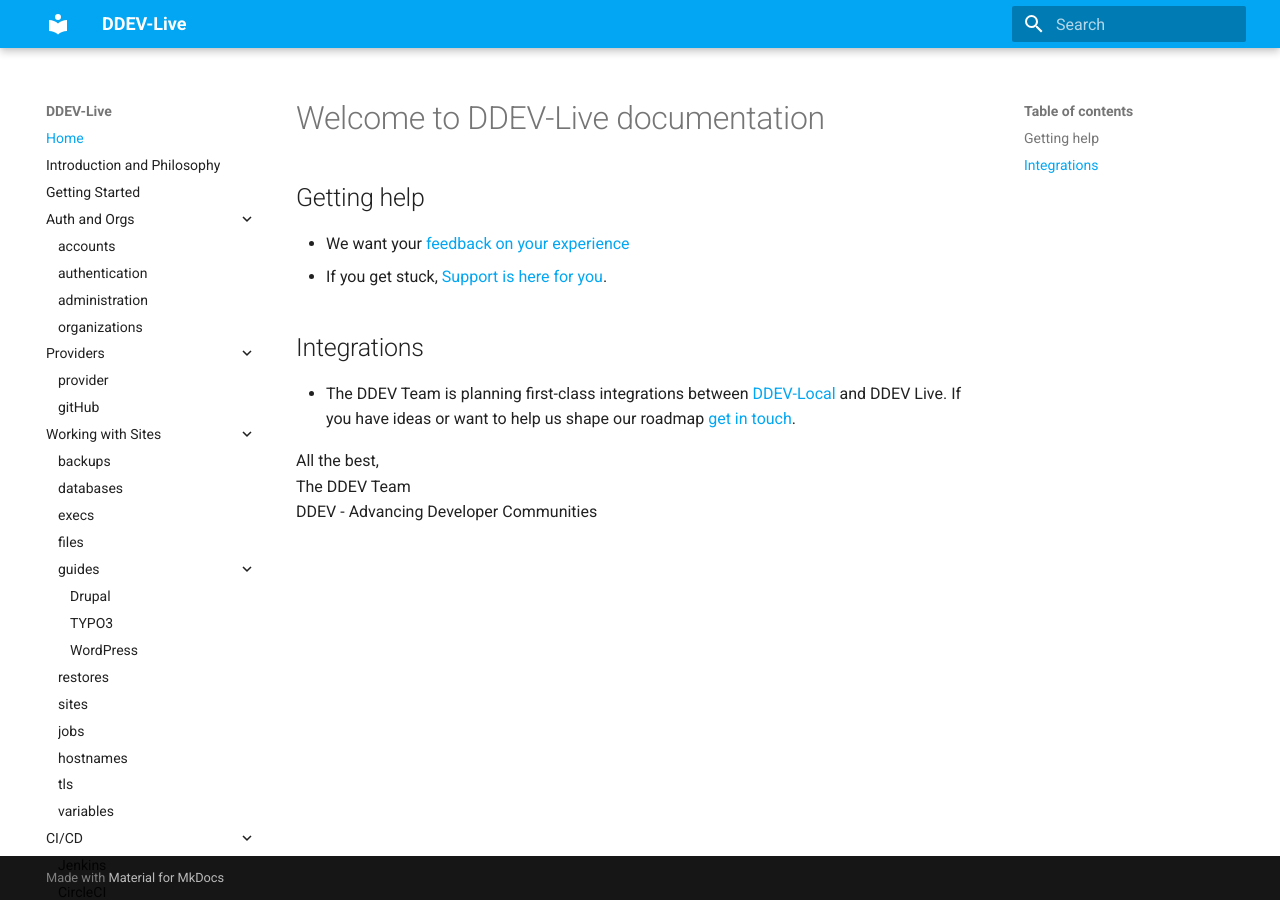
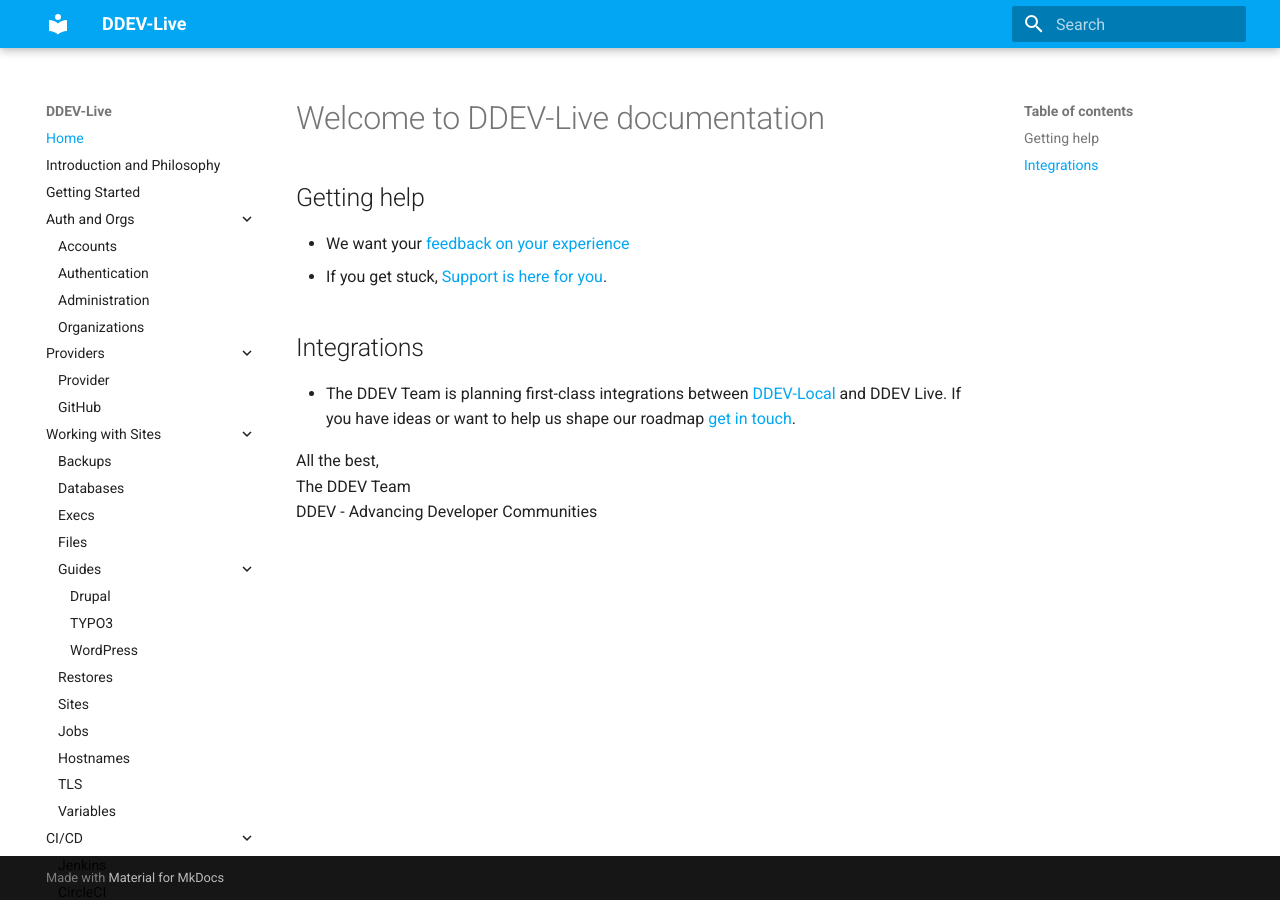
Before and after one commit to fru-io/docs-live, an MkDocs documentation site: the page built from docs/index.md, in a window 1280 px wide. Built offline with MkDocs 1.6.1 and Material for MkDocs 9.7.7, drawn with Linux system fonts in a browser that asks for light colours; part of the change alters nothing that is shown.

Commit message:
Capitalize nav items (#84)

```diff
--- a/mkdocs.yml
+++ b/mkdocs.yml
@@ -14,34 +14,34 @@ nav:
     - Introduction and Philosophy: introduction.md
     - Getting Started: getting-started.md
     - Auth and Orgs:
-        - accounts: account-types.md
-        - authentication: authentication.md
-        - administration: administration.md
-        - organizations: organizations.md
+        - Accounts: account-types.md
+        - Authentication: authentication.md
+        - Administration: administration.md
+        - Organizations: organizations.md
     - Providers:
-        - provider: providers.md
-        - gitHub: github.md
+        - Provider: providers.md
+        - GitHub: github.md
     - Working with Sites:
-        - backups: backups.md
-        - databases: databases.md
-        - execs: exec.md
-        - files: files.md
-        - guides:
+        - Backups: backups.md
+        - Databases: databases.md
+        - Execs: exec.md
+        - Files: files.md
+        - Guides:
             - Drupal: drupal-guide.md
             - TYPO3: typo3-guide.md
             - WordPress: wordpress-guide.md
-        - restores: restores.md
-        - sites: sites.md
-        - jobs: jobs.md
-        - hostnames: hostnames.md
-        - tls: tls.md
-        - variables: variables.md
+        - Restores: restores.md
+        - Sites: sites.md
+        - Jobs: jobs.md
+        - Hostnames: hostnames.md
+        - TLS: tls.md
+        - Variables: variables.md
     - CI/CD:
         - Jenkins: jenkins.md
         - CircleCI: placeholder.md
     - Finding Help:
-        - community: placeholder.md
-        - support: support.md
+        - Community: placeholder.md
+        - Support: support.md
         - FAQs: faq.md
     - About:
         - Roadmap: roadmap.md
```
